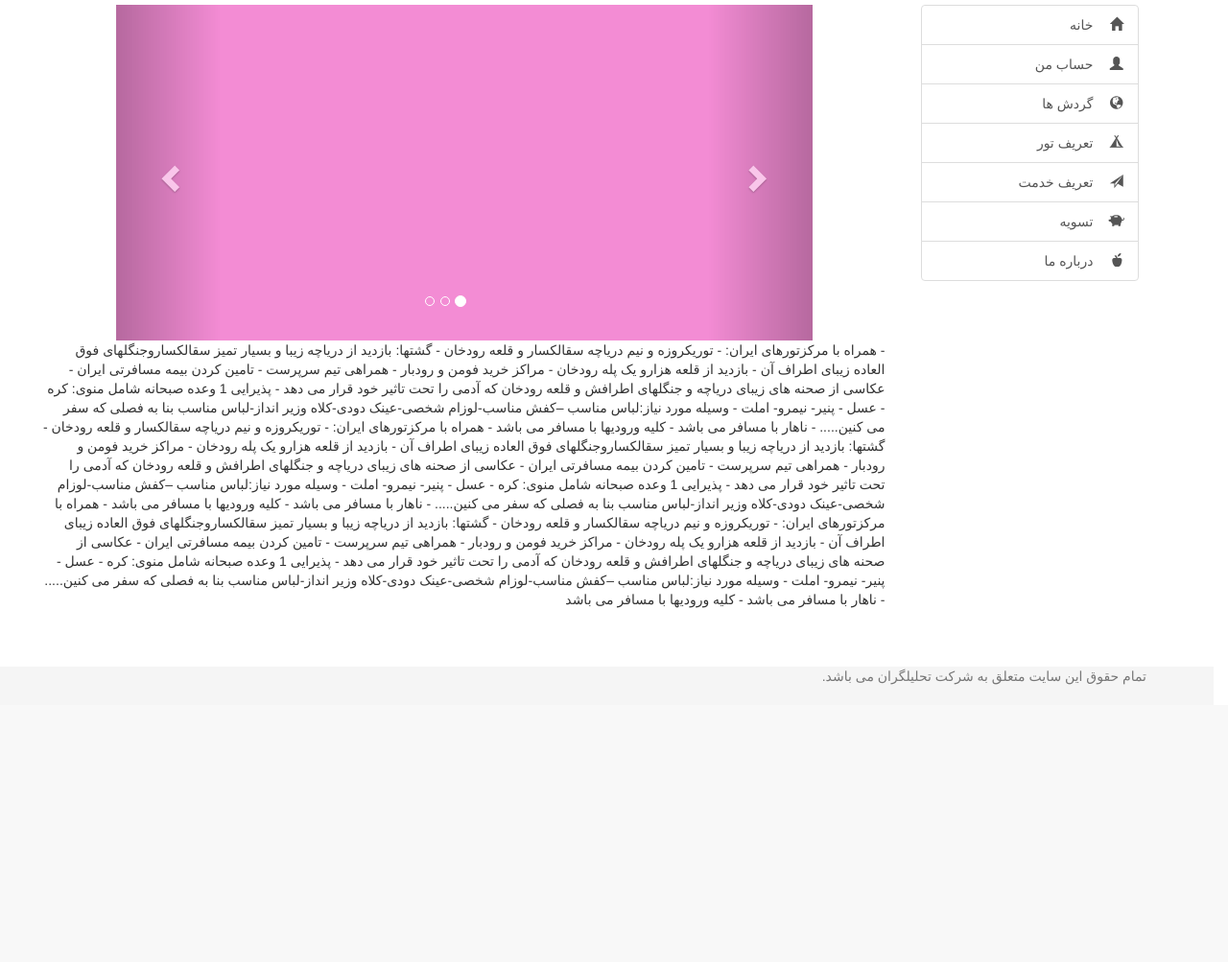
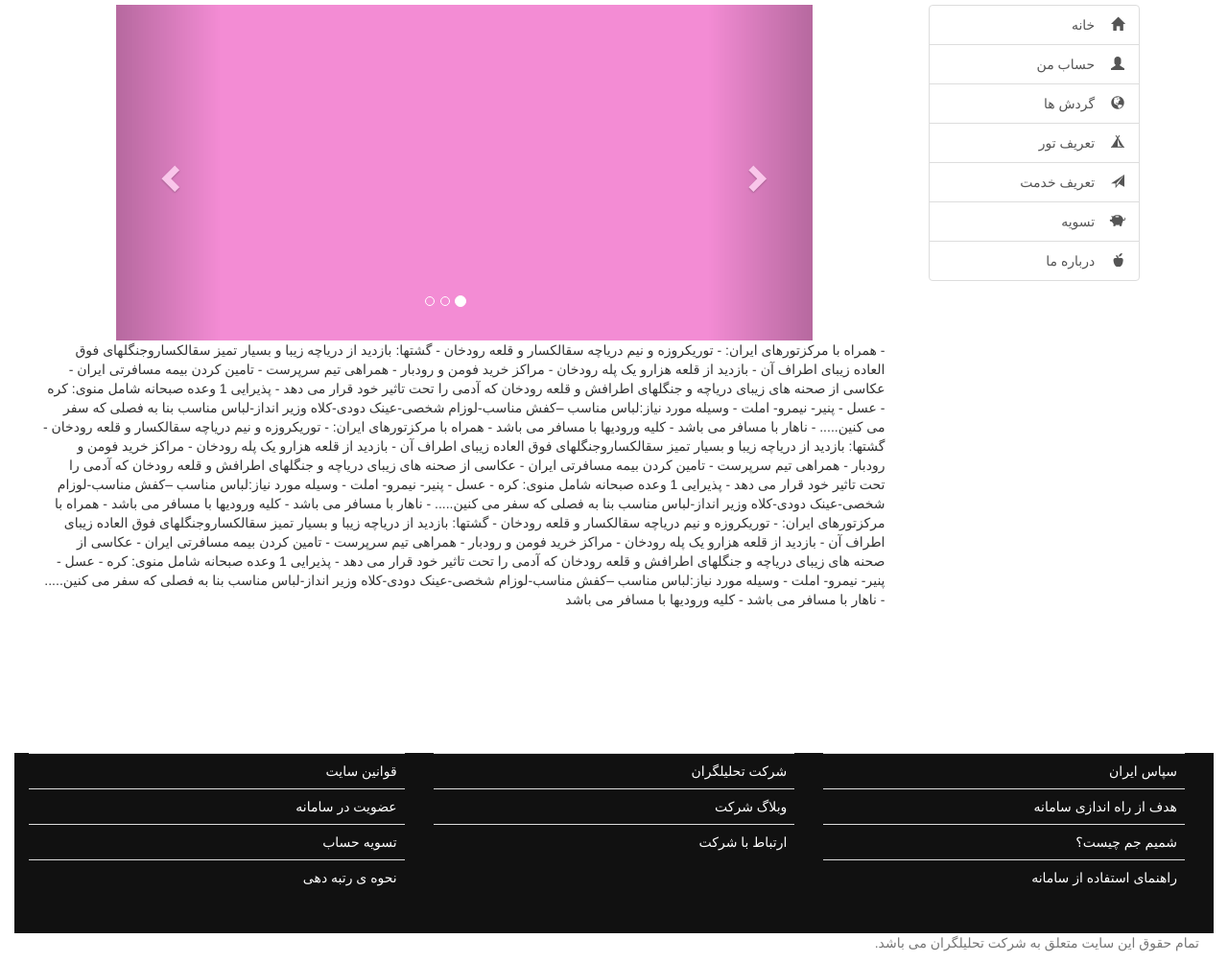
Before and after one commit to tahlilgaran/prototype, a Django app: template SepasIran/templates/base.html in a window 1280 px wide. Shown: the part 276-1279 px from the top of the page at 96% size. Before the commit the page ends 990 px from the top, so only its background shows below. Run offline with Django 3.2, Linux system fonts and the light colour scheme; the template is opened without the code that fills it, so the values that code supplies are empty; some libraries are stand-ins or nearby versions.

Commit message:
footer set but not complete :|

```diff
--- a/SepasIran/templates/base.html
+++ b/SepasIran/templates/base.html
@@ -18,7 +18,7 @@
                 <li><a href="??">خروج</a></li>
             </ul>
             <ul class="nav navbar-nav navbar-right">
-                <li><a href="??"> گردش ها</a><!-- <li><span class="glyphicon glyphicon-globe"></span></li> -->
+                <li><a href="??"> گردش ها</a></li>
                 <li><a href="??">حساب من</a></li>
                 <li><a href="??">خانه</a></li>
               </ul>
@@ -210,7 +210,32 @@
 
 		<div class="null_for_end , col-md-12"></div>
 		<footer class = 'footer'>
-			<div class="container">
+			<div class="footer_links , col-md-12">
+				<div class="col-md-4 , list-group , container">
+					<table class="table">
+						<tr><td><a href="%">قوانین سایت</a></td></tr>
+						<tr><td><a href="%">عضویت در سامانه</a></td></tr>
+						<tr><td><a href="%">تسویه حساب</a></td></tr>
+						<tr><td><a href="%">نحوه ی رتبه دهی</a></td></tr>
+					</table>
+				</div>
+				<div class="col-md-4 ">
+					<table class="table">
+						<tr><td><a href="%">شرکت تحلیلگران</a></td></tr>
+						<tr><td><a href="%">وبلاگ شرکت</a></td></tr>
+						<tr><td><a href="%">ارتباط با شرکت</a></td></tr>
+					</table>
+				</div>
+				<div class="col-md-4">
+					<table class="col-md-12 , table">
+						<tr><td><a href="%" >سپاس ایران</a></td></tr>
+						<tr><td><a href="%" >هدف از راه اندازی سامانه</a></td></tr>
+						<tr><td><a href="%" >شمیم جم چیست؟</a></td></tr>
+						<tr><td><a href="%" >راهنمای استفاده از سامانه</a></td></tr>
+					</table>
+				</div>
+			</div>
+			<div class="container , col-md-12">
 			<p class= 'text-muted'> تمام حقوق این سایت متعلق به شرکت تحلیلگران می باشد.</p>
 			</div>
 		</footer>
--- a/SepasIran/templates/css/main.css
+++ b/SepasIran/templates/css/main.css
@@ -22,13 +22,22 @@ body{
 	height: 50px;
 }
 
-.footer{
+.footer container{
   position: absolute;
   bottom: 0;
   width: 100%;
    /*Set the fixed height of the footer here */
-  height: 40px;
-  background-color: #f5f5f5;
+  height: 150px;
+  background-color: #f4f5f5;
+}
+
+.footer_links a{
+	text-decoration: none;
+	color: #fff;
+}
+
+.footer_links{
+	background-color: #111;
 }
 
 .picture{
@@ -38,9 +47,9 @@ body{
 .right_aside{
 	float: right;
 	margin-top: 0px;
-	position: fixed;
+	position: relative;
 }
 
 .null_for_end{
-	height: 100px;
+	height: 150px;
 }
```
